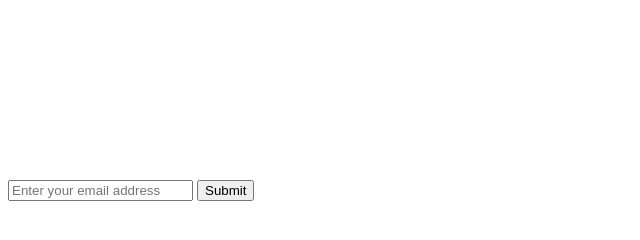
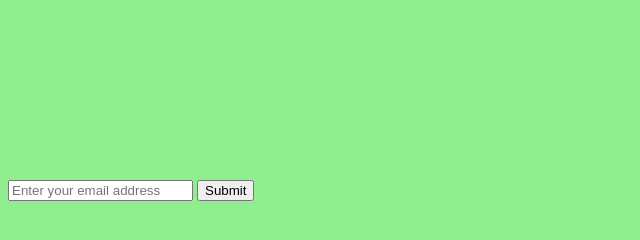
Before and after one commit to josephwambugu/Hamza-and-Joseph, a plain HTML site: page index.html in a window 1280 px wide. Shown: the whole page, without its empty margins (0-640 px from the left). Drawn offline with Linux system fonts and the light colour scheme.

Commit message:
Update style.css

```diff
--- a/css/style.css
+++ b/css/style.css
@@ -3,3 +3,8 @@
     top: -50px;
     width: 100%;
 }
+@media screen and (min-width:480px) {
+    body {
+        background-color: lightgreen;
+    }
+  }
```
